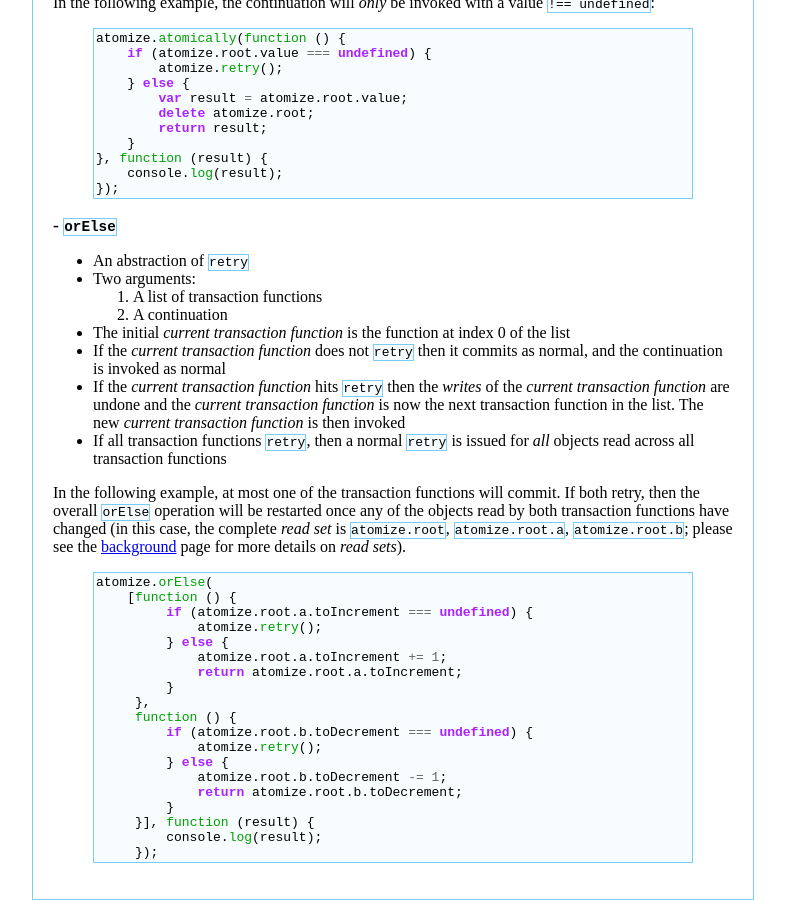
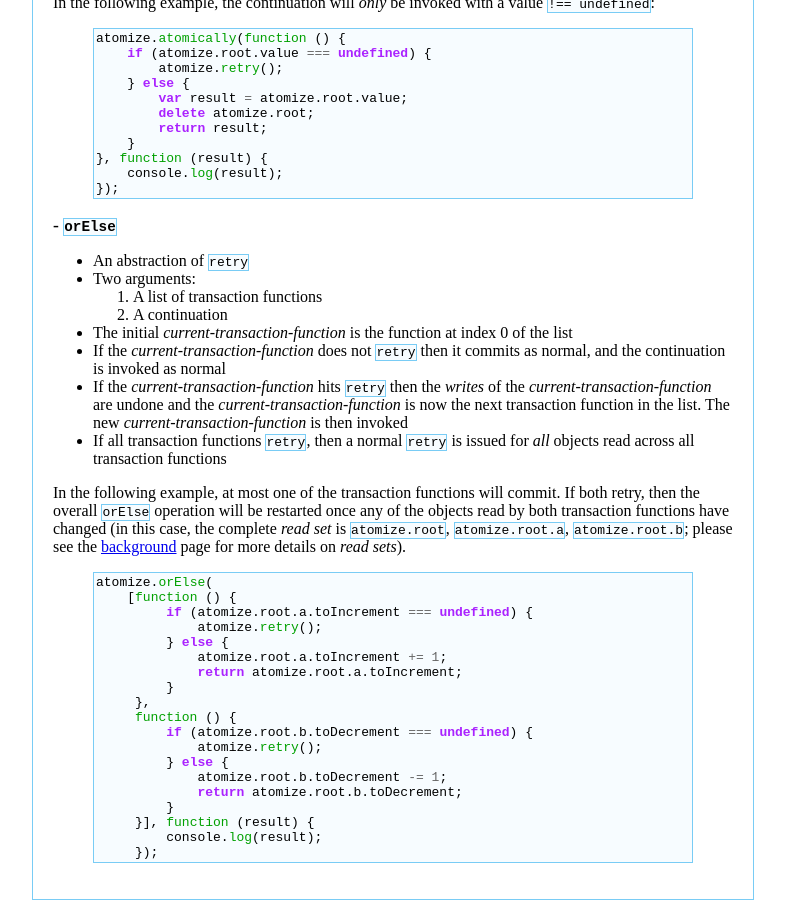
Before and after one commit to atomizejs/atomizejs.github.com, a Jekyll site: the page built from api.markdown, in a window 1280 px wide and 900 px high, scrolled down 1612 px. Shown: the whole window, without its empty margins (292-1077 px from the left). Built offline with Jekyll 4.4.1, drawn with Linux system fonts in a browser that asks for light colours; Markdown is read by kramdown in place of the engine named in the settings.

Commit message:
Clarity
--HG--
extra : signature : gnupg%3AiQEcBAABAgAGBQJO3OY6AAoJEO%2BewIrBgcV38nIIAJgI0EnLUT2vLPfansIfAizfa8WpOS8ObG0ta5gAoRvDh5o0oRjZjamQjUevAo3Jof%2B3sHxzaaKtm2mPBbSuc/mph7DVGjeqR29HLgX6%2BJ5vAKiuP03wVfxhoxMquBybMSTOGSaSMJZIRvoAskw01a3GcBQpDZsr4zH//0JAbsUsUKbEQqa6kaQjaTTmunCPSMc%2BcWBHMxYLsYEFrYXM0hSzfWn9id4Qc0oMy9Ibq/hqyhfEVbaXlzr5TDJN6jtC0vU332hTffTEuJsf4nXItaRSt6xgK1qRNM%2BRNHgQITFLPC50up3KK5F%2BzElIJgUVt1Q1s8OxoDtAtwH6WLiy6dE%3D

```diff
--- a/api.markdown
+++ b/api.markdown
@@ -120,14 +120,14 @@ atomize.atomically(function () {
 * Two arguments:
     1. A list of transaction functions
     2. A continuation
-* The initial *current transaction function* is the function at index
+* The initial *current-transaction-function* is the function at index
   0 of the list
-* If the *current transaction function* does not `retry` then it
+* If the *current-transaction-function* does not `retry` then it
   commits as normal, and the continuation is invoked as normal
-* If the *current transaction function* hits `retry` then the *writes*
-  of the *current transaction function* are undone and the *current
-  transaction function* is now the next transaction function in the
-  list. The new *current transaction function* is then invoked
+* If the *current-transaction-function* hits `retry` then the *writes*
+  of the *current-transaction-function* are undone and the
+  *current-transaction-function* is now the next transaction function
+  in the list. The new *current-transaction-function* is then invoked
 * If all transaction functions `retry`, then a normal `retry` is
   issued for *all* objects read across all transaction functions
 
```
